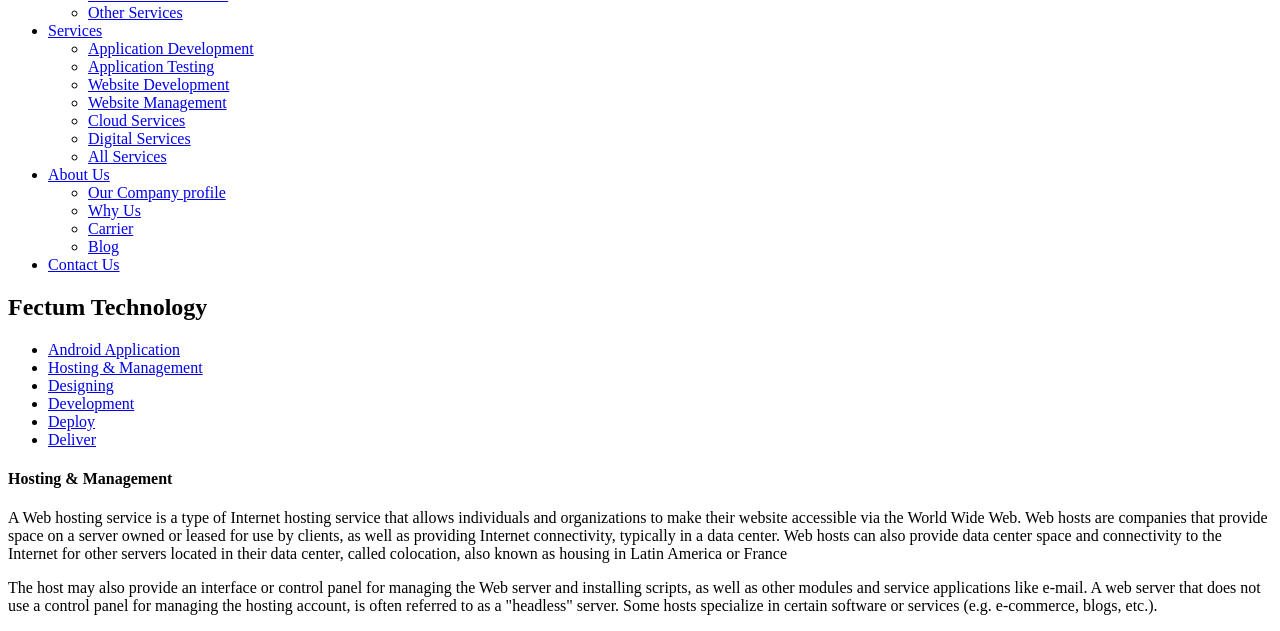
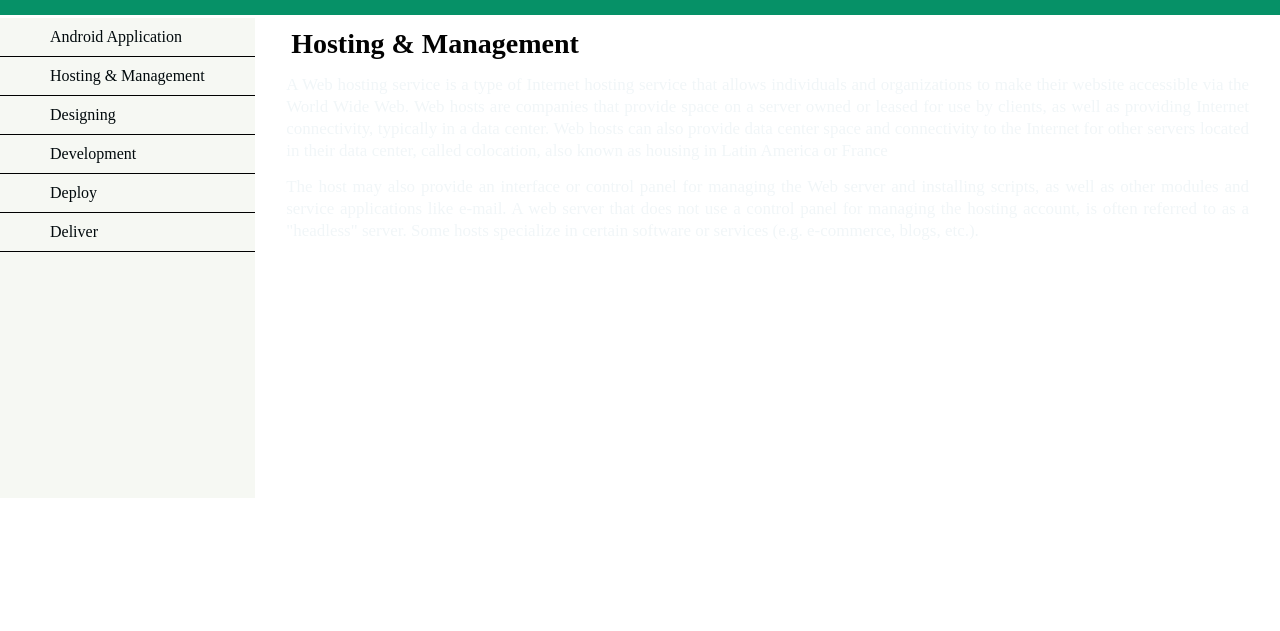
Before and after one commit to Ankush343/project-2, a plain HTML site: page Hosting.html in a window 1280 px wide. Shown: the part 202-833 px from the top of the page. After the commit the page ends 800 px from the top, so only its background shows below. Drawn offline with Linux system fonts and the light colour scheme; files that its build step writes are made by us from their sources; the site is published under a folder, as on GitHub Pages, so addresses that start at the root find nothing.

Commit message:
Update Hosting.html

```diff
--- a/Hosting.html
+++ b/Hosting.html
@@ -5,7 +5,7 @@
     <meta name="viewport" content="width=device-width, initial-scale=1.0">
     <link rel="stylesheet" href="https://fonts.googleapis.com/css?family=Roboto" />
     <link rel="stylesheet" href="https://cdnjs.cloudflare.com/ajax/libs/font-awesome/5.1.0-10/css/all.css" integrity="sha512-Dj9pt3sZROOuTTs9S89ykGZeu1XQgWKg3DVpu5tZALApsrWdd3tnVjTclUuVONaHM4O8GgCnjSbHlTKXrd2OWg==" crossorigin="anonymous" />
-    <link rel="stylesheet" href="/package.web.html/package.web.css/style.css">
+    <link rel="stylesheet" href="./package.web.html/package.web.css/style.css">
     <title>Hosting</title>
 </head>
 <body>
```
